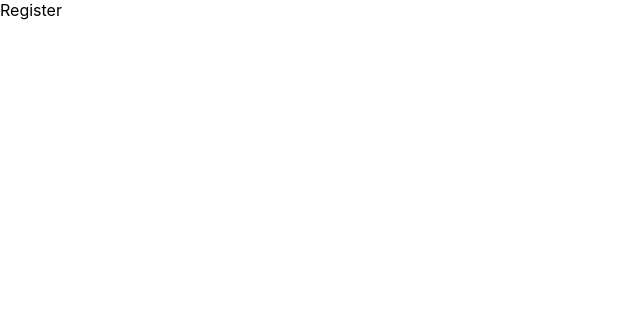
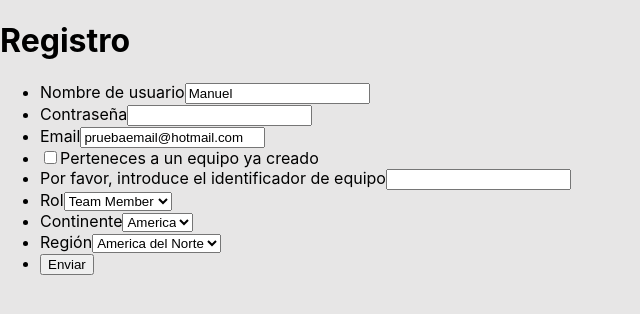
Before and after one commit to manuimfeld/skillup-2-react, a React (Create React App) app: page /register in a window 1280 px wide. Shown: the top 314 px of the page, without its empty margins (0-640 px from the left). Built offline with nearby package versions, Linux system fonts and the light colour scheme.

Commit message:
Add register form

```diff
--- a/package.json
+++ b/package.json
@@ -14,7 +14,8 @@
     "react-router-dom": "^6.3.0",
     "react-scripts": "5.0.1",
     "redux": "^4.2.0",
-    "web-vitals": "^2.1.4"
+    "web-vitals": "^2.1.4",
+    "yup": "^0.32.11"
   },
   "scripts": {
     "start": "react-scripts start",
--- /dev/null
+++ b/src/Components/FormRegister.js
@@ -0,0 +1,81 @@
+import React from "react";
+import "../styles/register.css";
+import { Form, Field } from "formik";
+
+const FormRegister = ({ errors, touched }) => {
+  return (
+    <Form>
+      <h1>Registro</h1>
+      <ul>
+        <li>
+          <label htmlFor="firstName">Nombre de usuario</label>
+          <Field name="firstName" />
+          {errors.firstName && touched.firstName ? (
+            <div className="msg-error-form">{errors.firstName}</div>
+          ) : null}
+        </li>
+        <li>
+          <label htmlFor="password">Contraseña</label>
+          <Field name="password" />
+          {errors.password && touched.password ? (
+            <div className="msg-error-form">{errors.password}</div>
+          ) : null}
+        </li>
+        <li>
+          <label htmlFor="email">Email</label>
+          <Field name="email" />
+          {errors.email && touched.email ? (
+            <div className="msg-error-form">{errors.email}</div>
+          ) : null}
+        </li>
+        <li>
+          <label class="switch">
+            <input type="checkbox" id="checkbox" />
+            <span class="slider round"></span>
+          </label>
+          <label htmlFor="checkbox" id="checkbox-p">
+            Perteneces a un equipo ya creado
+          </label>
+        </li>
+        <li>
+          <label htmlFor="group-id">
+            Por favor, introduce el identificador de equipo
+          </label>
+          <input id="group-id" name="group-id" type="text" />
+        </li>
+        <li>
+          <label htmlFor="select-rol">Rol</label>
+          <select name="select-rol" id="select-rol">
+            <option value="value1" selected>
+              Team Member
+            </option>
+            <option value="value2">Teach Leader</option>
+          </select>
+        </li>
+        <li>
+          <label htmlFor="select-continent">Continente</label>
+          <select name="select-continent" id="select-continent">
+            <option value="value1" selected>
+              America
+            </option>
+            <option value="value2">Europa</option>
+          </select>
+        </li>
+        <li>
+          <label htmlFor="select-region">Región</label>
+          <select name="select-region" id="select-region">
+            <option value="value1" selected>
+              America del Norte
+            </option>
+            <option value="value2">America del Sur</option>
+          </select>
+        </li>
+        <li>
+          <button type="submit">Enviar</button>
+        </li>
+      </ul>
+    </Form>
+  );
+};
+
+export default FormRegister;
--- a/src/Components/Register.js
+++ b/src/Components/Register.js
@@ -1,7 +1,51 @@
 import React from "react";
+import "../styles/register.css";
+import { Formik } from "formik";
+import * as Yup from "yup";
+import FormRegister from "./FormRegister";
 
 const Register = () => {
-  return <div>Register</div>;
+  /* FORM VALIDATORS */
+  const SignupSchema = Yup.object().shape({
+    firstName: Yup.string()
+      .min(6, "El nombre de usuario debe contener al menos seis carácteres!")
+      .max(18, "El nombre de usuario debe tener como máximo 18 carácteres")
+      .matches(
+        /^[aA-zZ\s]+$/,
+        "El nombre de usuario solo puede contener letras"
+      )
+      .required("Este campo es obligatorio"),
+    password: Yup.string()
+      .min(6, "La contraseña debe contener al menos seis carácteres!")
+      .max(18, "La contreaseña debe tener como máximo 18 carácteres")
+      .required("Este campo es obligatorio")
+      .matches(
+        /^(?=.*[a-z])(?=.*[A-Z])(?=.*[0-9])(?=.{6,})/,
+        "La contraseña debe contener al menos una mayúscula y un número"
+      ),
+    email: Yup.string()
+      .email("Email inválido")
+      .required("Este campo es obligatorio"),
+  });
+
+  return (
+    <div className="form-container">
+      <Formik
+        initialValues={{
+          firstName: "Manuel",
+          email: "pruebaemail@hotmail.com",
+        }}
+        validationSchema={SignupSchema}
+        onSubmit={(values) => {
+          console.log(values);
+        }}
+      >
+        {({ errors, touched }) => (
+          <FormRegister errors={errors} touched={touched} />
+        )}
+      </Formik>
+    </div>
+  );
 };
 
 export default Register;
--- a/src/index.css
+++ b/src/index.css
@@ -11,3 +11,8 @@ code {
   font-family: source-code-pro, Menlo, Monaco, Consolas, 'Courier New',
     monospace;
 }
+
+body {
+  background: rgb(231, 230, 230);
+  height: 100vh;
+}
```
Also changed, not shown: src/styles/register.css (added), 1 other file (tests, documents, lock files or other folders).
